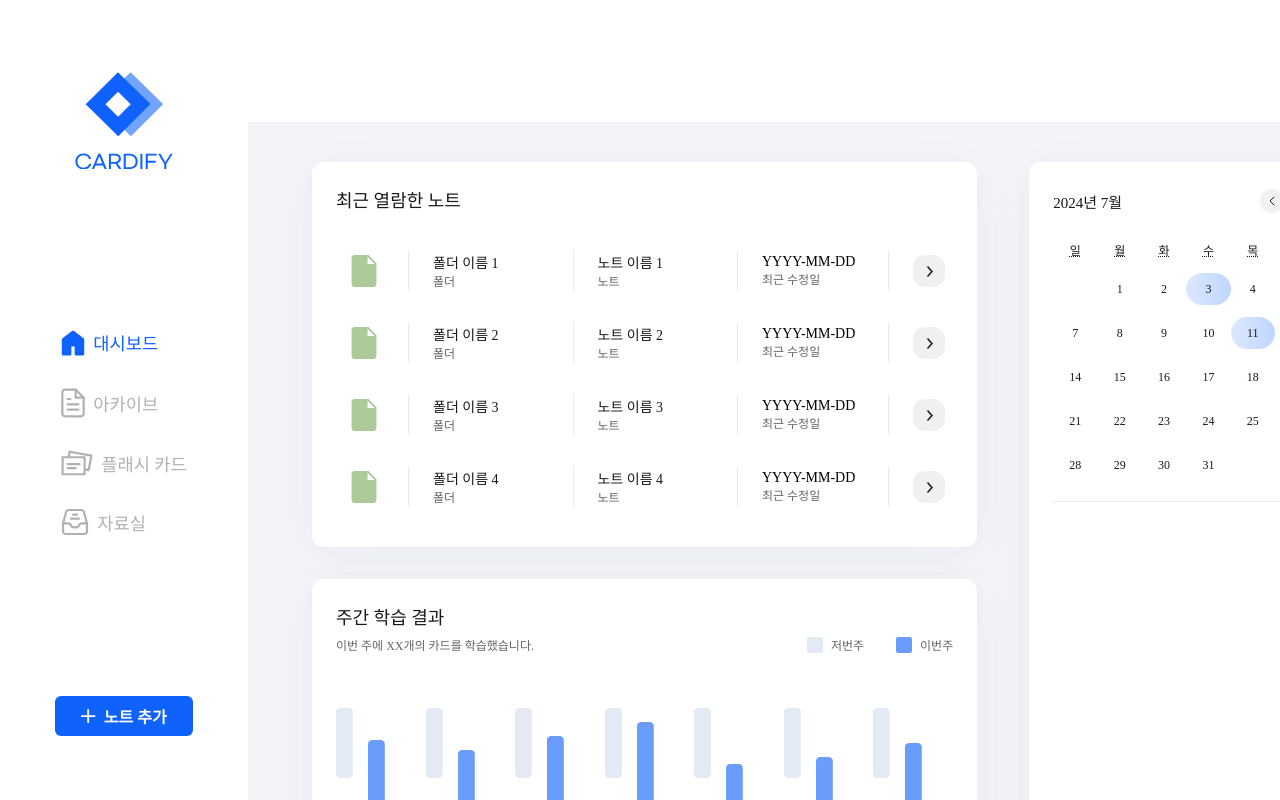
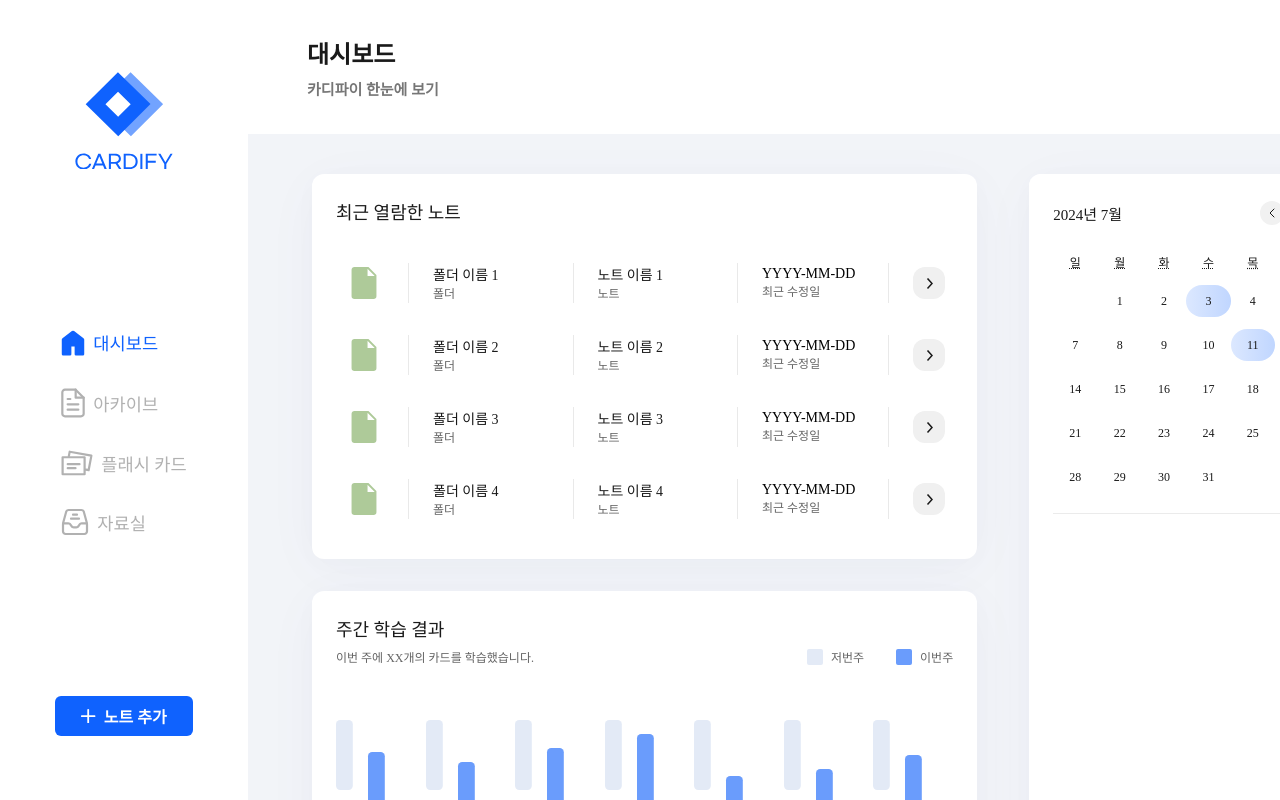
Before and after one commit to UMC-CARDIFY/Client-V1, a React (Vite) app: page /dashboard in a window 1280 px wide. Shown: the top 800 px of the page. Built offline with nearby package versions, Linux system fonts and the light colour scheme.

Commit message:
feat: 대시보드 탑바 수정

```diff
--- a/src/pages/Dashboard/index.jsx
+++ b/src/pages/Dashboard/index.jsx
@@ -5,6 +5,7 @@ import WeeklyStudyResults from './components/WeeklyStudy/WeeklyStudyResults';
 import StudySuggestions from './components/StudySuggestion/StudySuggestions';
 
 import styled from 'styled-components';
+import { useState } from 'react';
 
 const Container = styled.div`
   display: flex;
@@ -43,11 +44,18 @@ const StudySuggestionsArea = styled.div`
 `;
 
 export const Dashboard = () => {
+  const [selectedTab, setSelectedTab] = useState('폴더'); // 초기 선택된 탭 설정
+
   return (
     <Container>
       <MenuBar />
       <MainContent>
-        <TopBar />
+        <TopBar
+          title="대시보드"
+          subtitle="카디파이 한눈에 보기"
+          selectedTab={selectedTab}
+          setSelectedTab={setSelectedTab}
+        />
         <ContentArea>
           <NotesAndResults>
             <RecentNotes />
```
